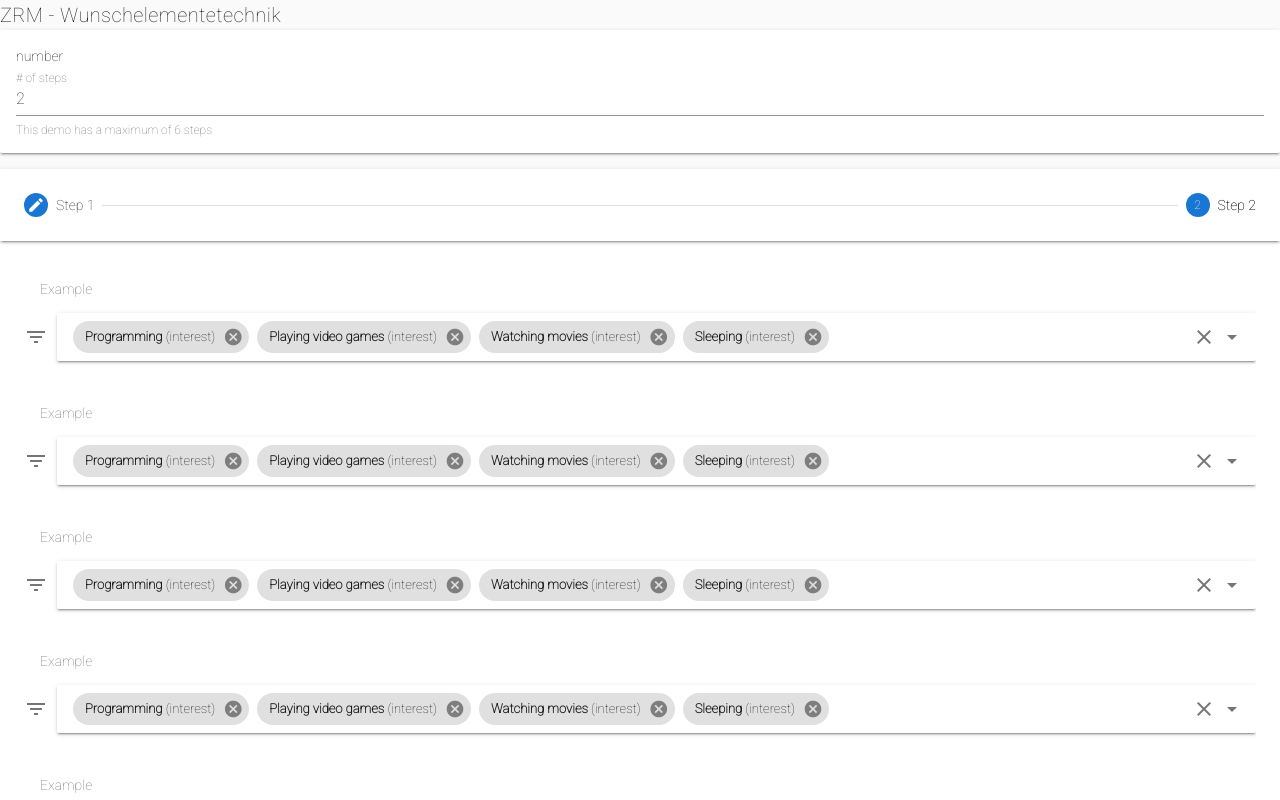
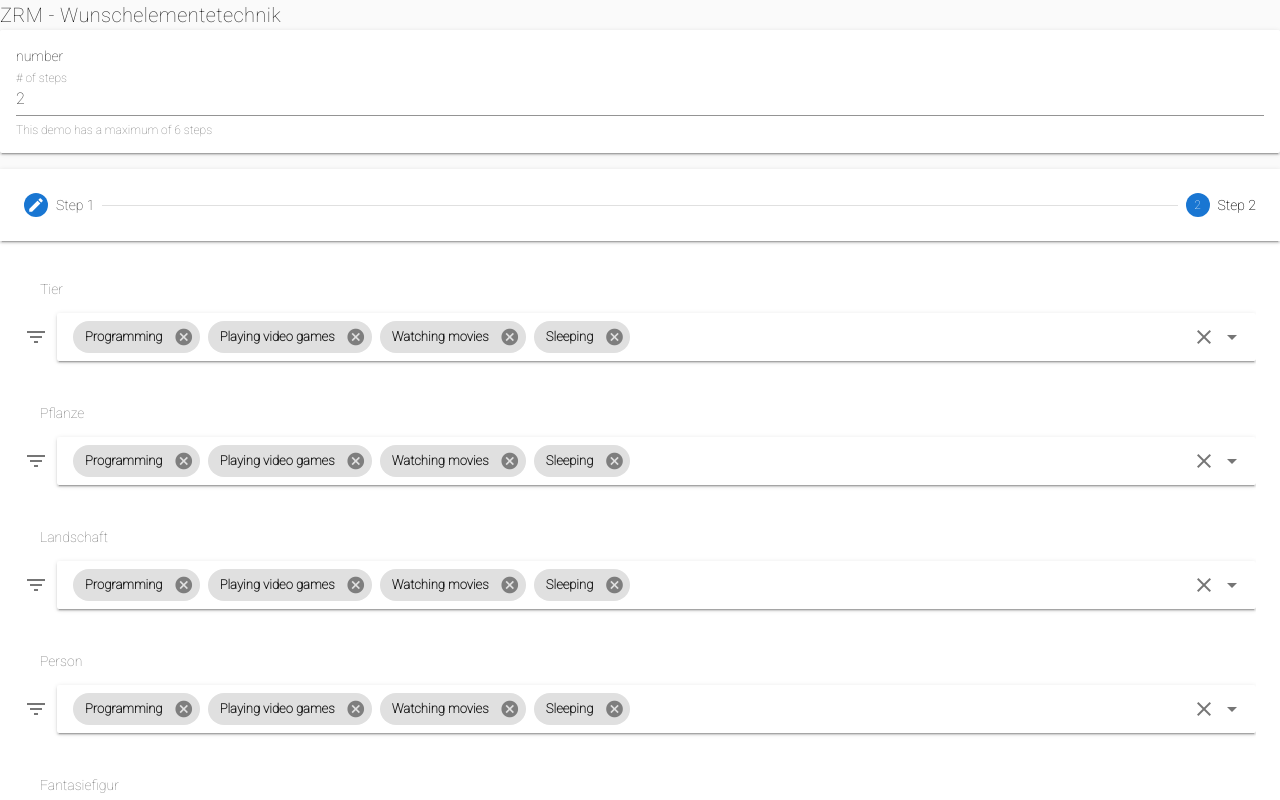
Before and after one commit to chris251190/zrm-webapp, a Vue app: page / in a window 1280 px wide. Both pictures are taken after a click on the button "CONTINUE". Shown: the top 800 px of the page. Built offline with nearby package versions, Linux system fonts and the light colour scheme.

Commit message:
extract wishelementsideassection to a new component

```diff
--- a/src/components/WishElementForm.vue
+++ b/src/components/WishElementForm.vue
@@ -50,30 +50,7 @@
                                       required/>
                     </v-form>
 
-<div v-for="(wishelement, index) in wishelements" :key="index" v-if="n === 2">
-                    <v-subheader>
-                        Example
-                    </v-subheader>
-                    <v-combobox
-                            v-model="chips"
-                            :items="items"
-                            :label="wishelement"
-                            chips
-                            clearable
-                            prepend-icon="filter_list"
-                            solo
-                            multiple>
-                        <template slot="selection" slot-scope="data">
-                            <v-chip
-                                    :selected="data.selected"
-                                    close
-                                    @input="remove(data.item)">
-                                <strong>{{ data.item }}</strong>&nbsp;
-                                <span>(interest)</span>
-                            </v-chip>
-                        </template>
-                    </v-combobox>
-</div>
+                    <wish-elements-ideas-section  v-for="(wishelement, index) in wishelements" :key="index" v-if="n === 2" :wishelement="wishelement"/>
 
                     <v-btn
                             color="primary"
@@ -90,8 +67,11 @@
 </template>
 
 <script>
+    import WishElementsIdeasSection from "./WishElementsIdeasSection";
+
     export default {
         name: 'WishElementForm',
+        components: {WishElementsIdeasSection},
         data() {
             return {
                 wishelementquestion: 'Welches Wunschelement hat Eigenschaften, die dir dabei helfen, deine Absicht umzusetzen?',
@@ -107,8 +87,7 @@
                 e1: 1,
                 steps: 2,
 
-                chips: ['Programming', 'Playing video games', 'Watching movies', 'Sleeping'],
-                items: ['Streaming', 'Eating']
+
             }
         },
         watch: {
@@ -129,10 +108,6 @@
                 } else {
                     this.e1 = n + 1
                 }
-            },
-            remove (item) {
-                this.chips.splice(this.chips.indexOf(item), 1)
-                this.chips = [...this.chips]
             }
         }
     }
--- /dev/null
+++ b/src/components/WishElementsIdeasSection.vue
@@ -0,0 +1,62 @@
+<template>
+    <div>
+        <v-subheader>
+            {{wishelement}}
+        </v-subheader>
+        <v-combobox
+                v-model="chips"
+                :items="items"
+                :label="wishelement"
+                chips
+                clearable
+                prepend-icon="filter_list"
+                solo
+                multiple>
+            <template slot="selection" slot-scope="data">
+                <v-chip
+                        :selected="data.selected"
+                        close
+                        @input="remove">
+                    <strong>{{ data.item }}</strong>&nbsp;
+                </v-chip>
+            </template>
+        </v-combobox>
+    </div>
+</template>
+<script>
+    export default {
+        name: 'wish-elements-ideas-section',
+        props: ['wishelement'],
+        data(){
+            return {
+                chips: ['Programming', 'Playing video games', 'Watching movies', 'Sleeping'],
+                items: ['Streaming', 'Eating']
+            }
+        },
+        methods: {
+            remove (item) {
+                this.chips.splice(this.chips.indexOf(item), 1)
+                this.chips = [...this.chips]
+            }
+        }
+    }
+</script>
+<style scoped>
+    h3 {
+        margin: 40px 0 0;
+    }
+
+    ul {
+        list-style-type: none;
+        padding: 0;
+    }
+
+    li {
+        display: inline-block;
+        margin: 0 10px;
+    }
+
+    a {
+        color: #42b983;
+    }
+</style>
```
